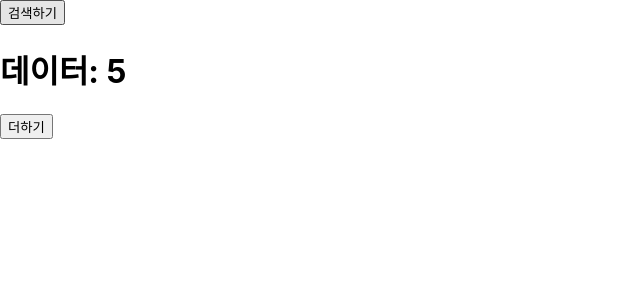
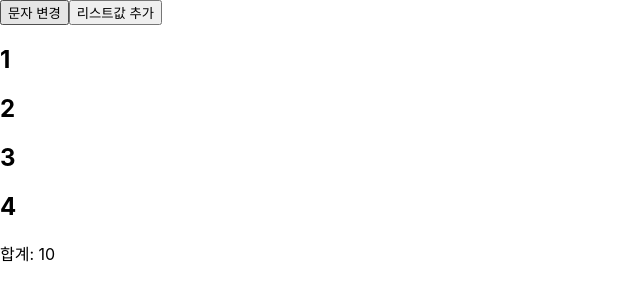
Before and after one commit to aozp73/React-Basic-2_react, a React (Create React App) app: page / in a window 1280 px wide. Shown: the top 300 px of the page, without its empty margins (0-640 px from the left). Built offline with nearby package versions, Linux system fonts and the light colour scheme.

Commit message:
useMemo()

```diff
--- a/src/App.js
+++ b/src/App.js
@@ -1,37 +1,31 @@
-import { useEffect, useState } from 'react';
+import { useMemo, useState } from 'react';
 import './App.css';
 
 function App() {
-  const [data, setData] = useState(0);
-  const [search, setSearch] = useState(0);
+  const [list, setList] = useState([1, 2, 3, 4]);
+  const [str, setStr] = useState('합계');
 
-  const download = () => {
-    let downloadData = 5;
-    setData(downloadData);
+  const getAddResult = () => {
+    let sum = 0;
+    list.forEach((i) => (sum += i));
+    console.log('sum', sum);
+    console.log('str', str);
+    return sum;
   };
-
-  useEffect(() => {
-    console.log('useEffect 실행됨');
-    download();
-  }, [search]);
+  const addResult = useMemo(() => getAddResult(), [list]);
 
   return (
     <div>
-      <button
-        onClick={() => {
-          setSearch(2);
-        }}
-      >
-        검색하기
-      </button>
-      <h1>데이터: {data}</h1>
-      <button
-        onClick={() => {
-          setData(data + 1);
-        }}
-      >
-        더하기
-      </button>
+      <button onClick={() => setStr('안녕')}>문자 변경</button>
+      <button onClick={() => setList([...list, 10])}>리스트값 추가</button>
+      <div>
+        {list.map((i) => (
+          <h2>{i}</h2>
+        ))}
+      </div>
+      <div>
+        {str}: {addResult}
+      </div>
     </div>
   );
 }
```
